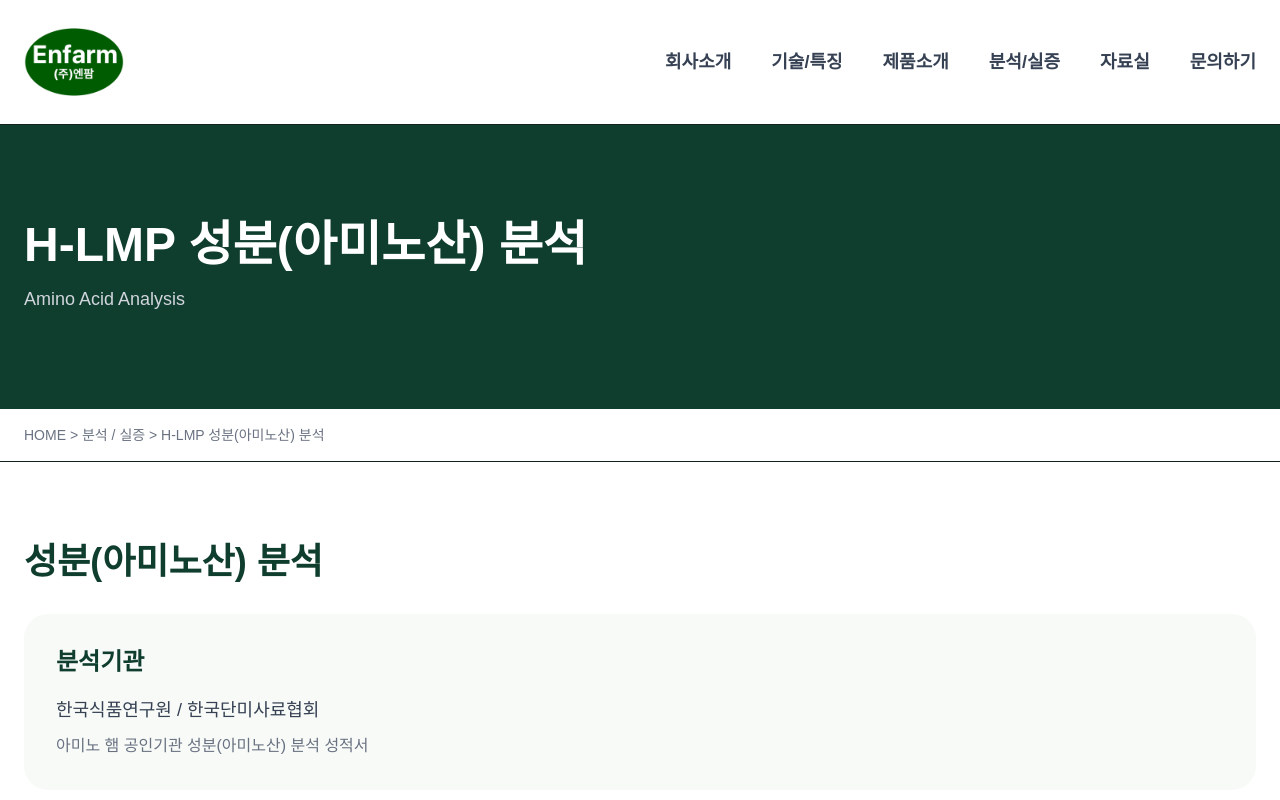
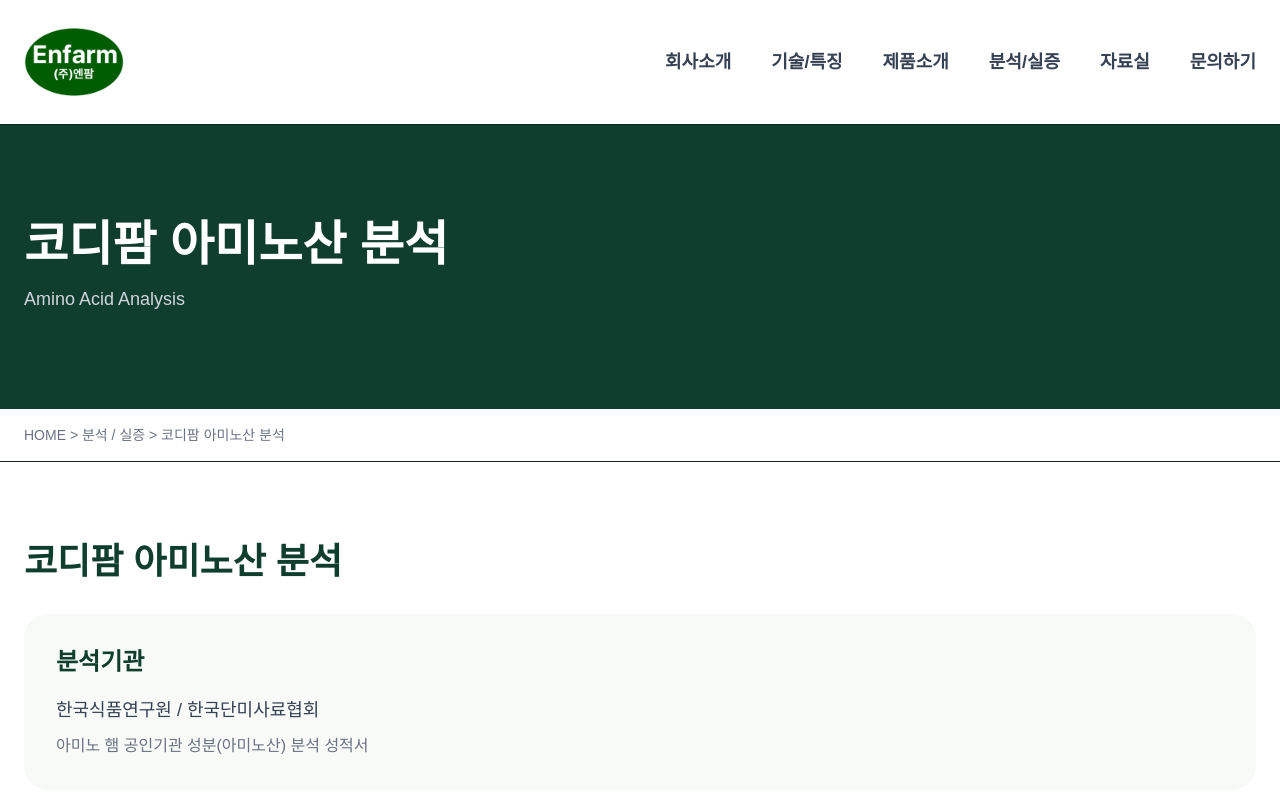
Before and after one commit to uncypdf/enfarm-site, a Next.js app: page /analysis/amino-acid in a window 1280 px wide. Shown: the top 800 px of the page. Built offline with nearby package versions, Linux system fonts and the light colour scheme.

Commit message:
Update eggmeal analysis content

```diff
--- a/src/app/analysis/amino-acid/page.tsx
+++ b/src/app/analysis/amino-acid/page.tsx
@@ -6,7 +6,7 @@ export default function AminoAcidPage() {
       <section className="bg-[#0f3d2e] py-24 text-white">
         <div className="mx-auto max-w-7xl px-6">
           <h1 className="text-5xl font-black">
-            H-LMP 성분(아미노산) 분석
+            코디팜 아미노산 분석
           </h1>
           <p className="mt-4 text-lg text-gray-300">
             Amino Acid Analysis
@@ -16,14 +16,14 @@ export default function AminoAcidPage() {
 
       <section className="border-b">
         <div className="mx-auto max-w-7xl px-6 py-4 text-sm text-gray-500">
-          HOME &gt; 분석 / 실증 &gt; H-LMP 성분(아미노산) 분석
+          HOME &gt; 분석 / 실증 &gt; 코디팜 아미노산 분석
         </div>
       </section>
 
       <section className="mx-auto max-w-7xl px-6 py-20">
         <section className="mb-16">
           <h2 className="text-4xl font-black text-[#0f3d2e]">
-            성분(아미노산) 분석
+            코디팜 아미노산 분석
           </h2>
 
           <div className="mt-8 rounded-3xl bg-[#f7faf7] p-8">
```
